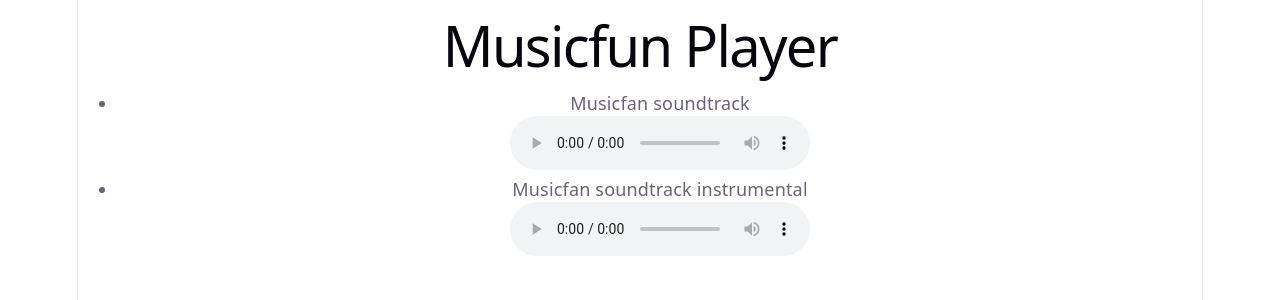
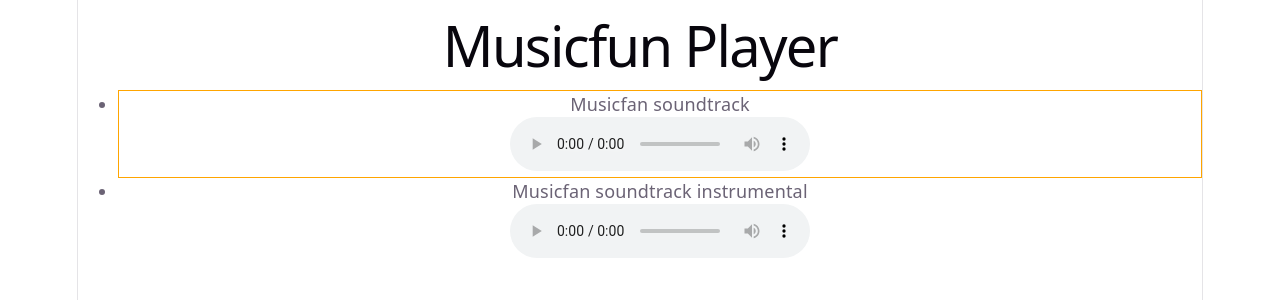
Before and after one commit to vlk-m6578/react-js, a React (Vite) app in the folder react-02/02/02/: page / in a window 1280 px wide. Shown: the top 300 px of the page. Built offline with nearby package versions, Linux system fonts and the light colour scheme.

Commit message:
conditional rendering / algorithm

```diff
--- a/react-02/02/02/src/App.tsx
+++ b/react-02/02/02/src/App.tsx
@@ -1,10 +1,19 @@
+// const tracks = null;
+const tracks = [
+  { id: 1, title: 'Musicfan soundtrack', url: 'https://musicfun.it-incubator.app/api/samurai-way-soundtrack.mp3' },
+  { id: 2, title: 'Musicfan soundtrack instrumental', url: 'https://musicfun.it-incubator.app/api/samurai-way-soundtrack-instrumental.mp3' }
+]
+let selectedTrackId = 1;
 
 export function App() {
 
-  const tracks = [
-    { id: 1, title: 'Musicfan soundtrack', url: 'https://musicfun.it-incubator.app/api/samurai-way-soundtrack.mp3' },
-    { id: 2, title: 'Musicfan soundtrack instrumental', url: 'https://musicfun.it-incubator.app/api/samurai-way-soundtrack-instrumental.mp3' }
-  ]
+  if (tracks === null) {
+    return <span>loading...</span>
+  }
+
+  if (tracks.length === 0) {
+    return <span>no tracks</span>
+  }
 
   return (
     <div>
@@ -12,7 +21,7 @@
       <ul>
         {tracks.map(track => {
           return (
-            <li key={track.id}>
+            <li key={track.id} style={{ border: track.id === selectedTrackId ? '1px solid orange' : 'none' }}>
               <div>
                 {track.title}
               </div>
```
